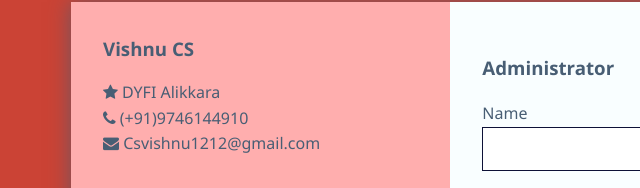
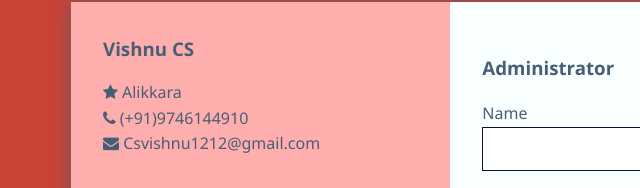
Before and after one commit to vishnuwiz/blood, a plain HTML site: page index.html in a window 1280 px wide. Shown: the part 132-320 px from the top of the page, 0-640 px from the left. Drawn offline with nearby package versions, Linux system fonts and the light colour scheme.

Commit message:
Update index.html

```diff
--- a/index.html
+++ b/index.html
@@ -16,7 +16,7 @@
       <div class="company-info">
         <h3>Vishnu CS</h3>
         <ul>
-          <li><i class="fa fa-star"></i> DYFI Alikkara</li>
+          <li><i class="fa fa-star"></i> Alikkara</li>
           <li><i class="fa fa-phone"></i> (+91)9746144910</li>
           <li><i class="fa fa-envelope"></i> Csvishnu1212@gmail.com</li>
         </ul>
```
